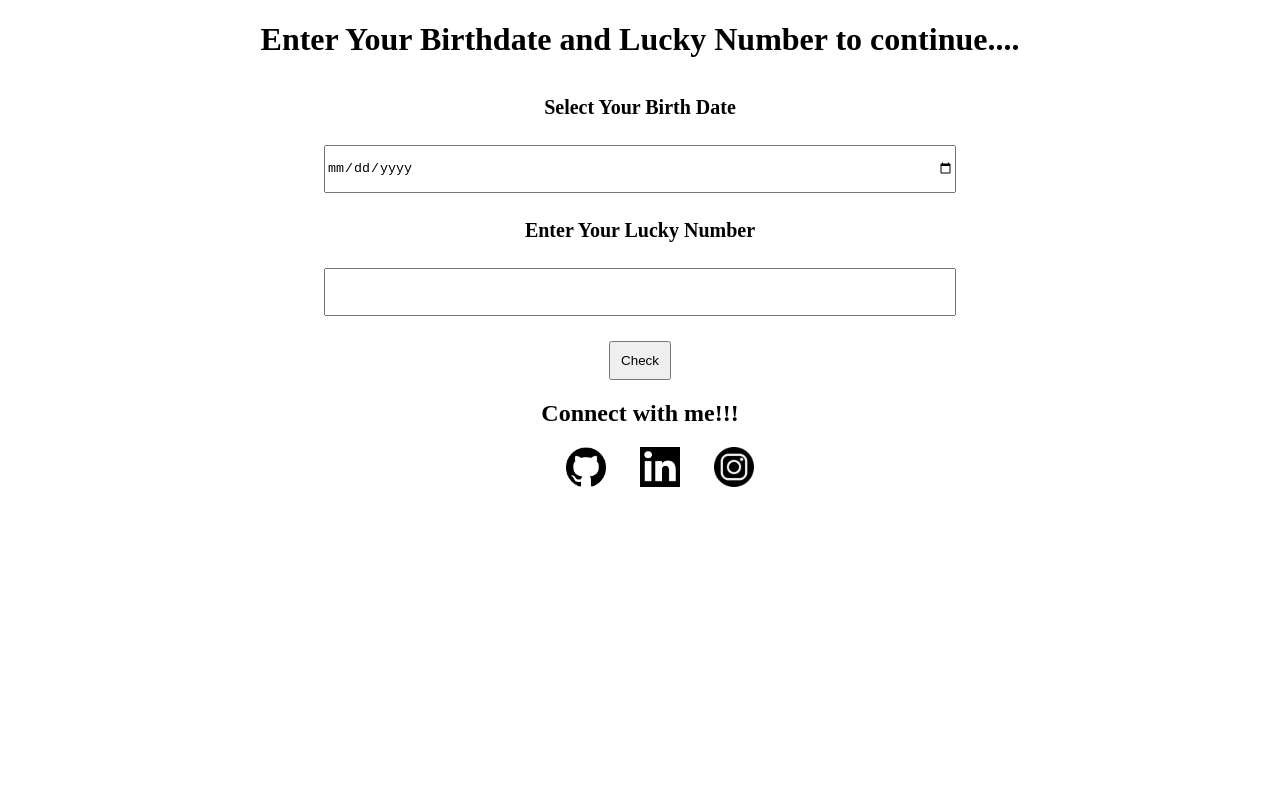
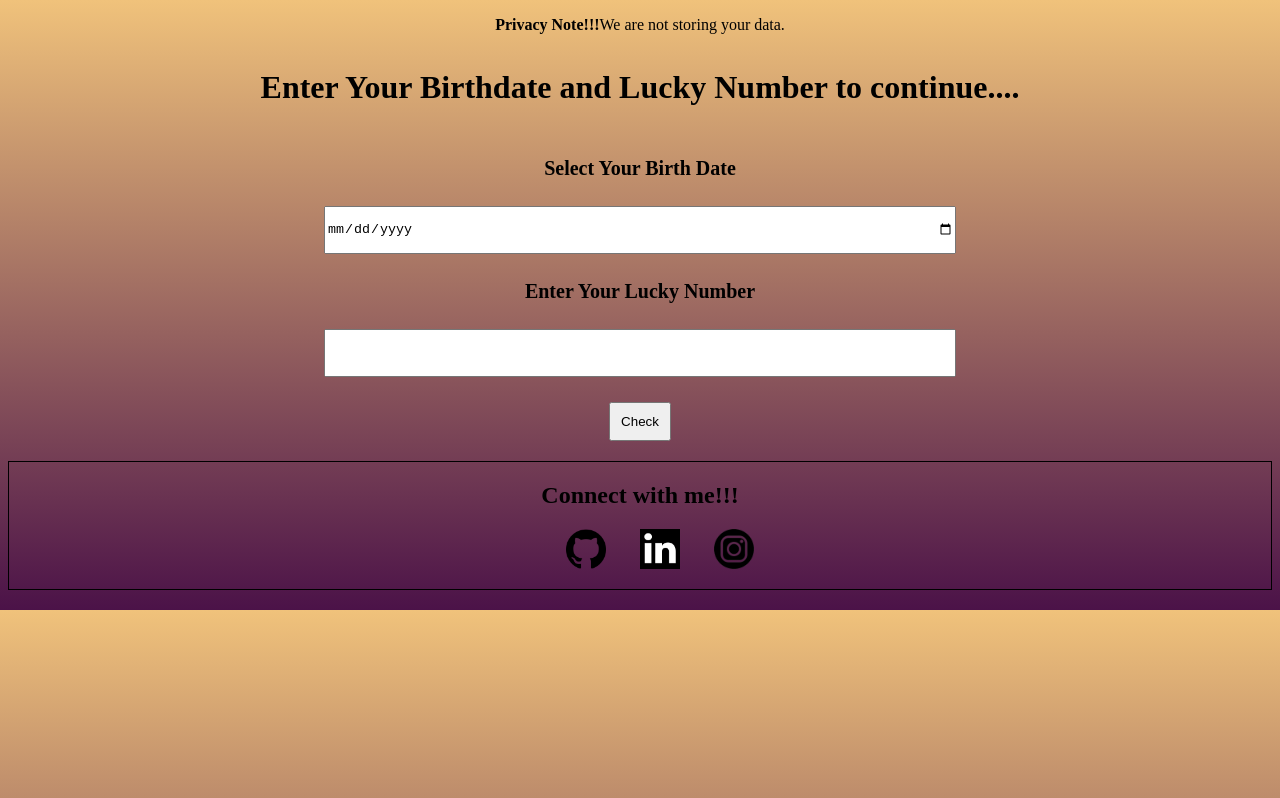
Before and after one commit to Akanksha108/Birthday-Lucky-Number, a plain HTML site: page index.html in a window 1280 px wide. Drawn offline with Linux system fonts and the light colour scheme.

Commit message:
added privacy note

```diff
--- a/index.html
+++ b/index.html
@@ -10,7 +10,11 @@
     <link href="style.css" rel="stylesheet" />
 </head>
 <body>
-    <h1>Enter Your Birthdate and Lucky Number to continue....</h1>
+    <div class="privacy_note">
+        <p><strong>Privacy Note!!!</strong>We are not storing your data.</p>
+    </div>
+
+    <h1 class="heading">Enter Your Birthdate and Lucky Number to continue....</h1>
     <form class=""details_form>
         <label for="birth_date" class="details_date">Select Your Birth Date</label>
         <input type="date" id="birth_date" min="1950-01-01" max="2021-12-31" required />
@@ -26,7 +30,7 @@
 
             <li><a href="https://www.linkedin.com/in/akanksha-kawade-434473167"><img src="images/linkedIn.png" class="footer_img" /></a></li>
 
-            <li><a href="https://www.linkedin.com/in/akanksha-kawade-434473167"><img src="images/insta.png" class="footer_img" /></a></li>
+            <li><a href="https://www.instagram.com/kawade_akanksha17/"><img src="images/insta.png" class="footer_img" /></a></li>
         </ul>
     </footer>
 
--- a/style.css
+++ b/style.css
@@ -3,6 +3,13 @@
 }
 
 body{
+    text-align: center;
+    background-image: linear-gradient(#F0C27B,#4B1248);
+}
+
+.heading{
+    padding: 15px 40px;
+    margin: 20px;
     text-align: center;
 }
 
@@ -33,6 +40,8 @@ input{
 
 .footer{
     width: 100%;
+    margin: 20px 0;
+    border: 1px solid black;
 }
 
 .footer_list{
```
